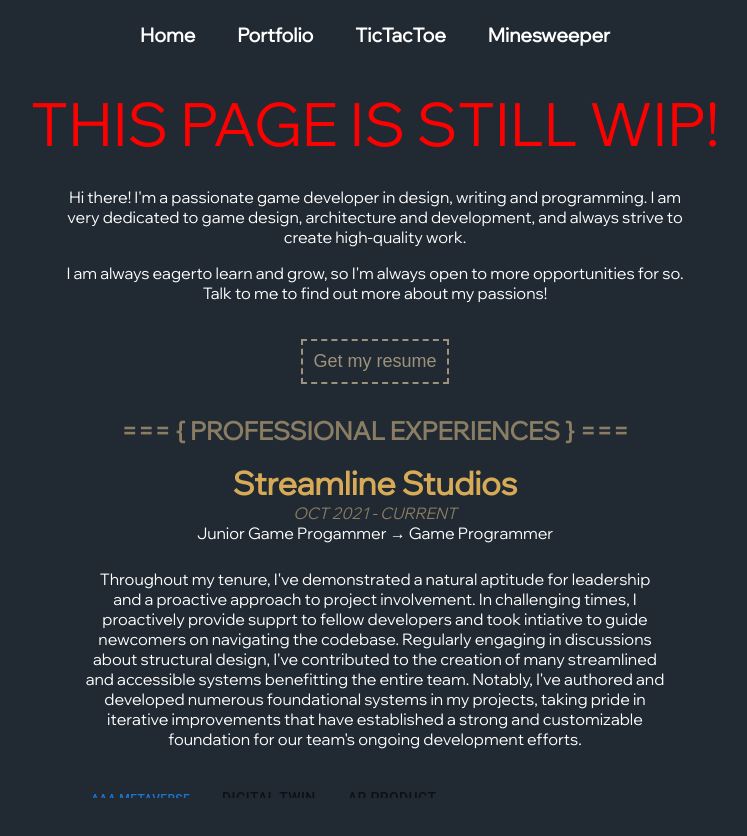
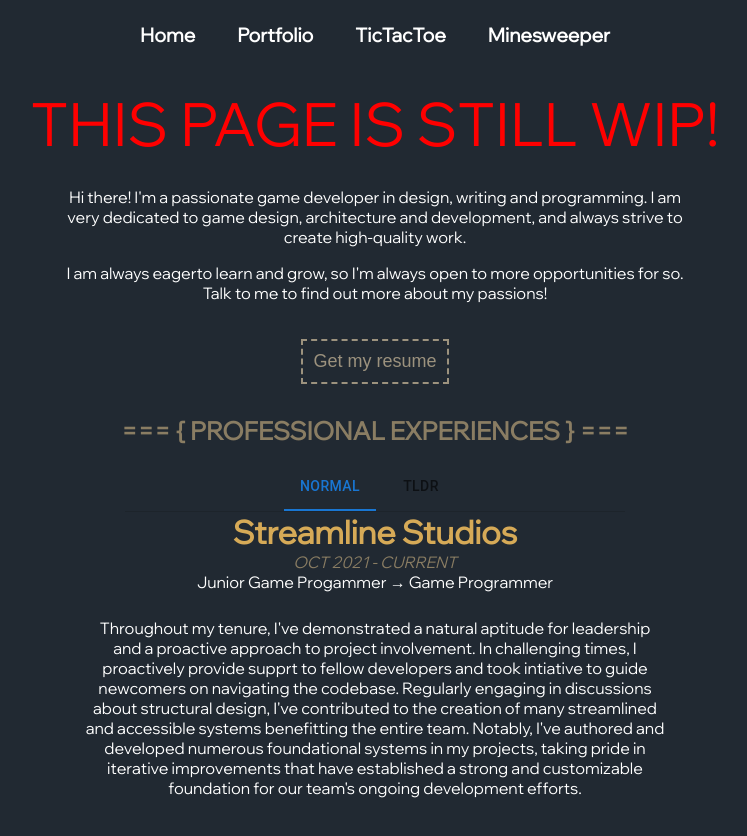
Before and after one commit to Magthylius/magthylius.github.io, a React (Create React App) app: page /#/portfolio in a window 1280 px wide. Shown: the top 836 px of the page, without its empty margins (265-1012 px from the left). Built offline with nearby package versions, Linux system fonts and the light colour scheme.

Commit message:
feat: tldr tab

```diff
--- a/src/Pages/Portfolio/Portfolio.styles.scss
+++ b/src/Pages/Portfolio/Portfolio.styles.scss
@@ -47,6 +47,11 @@
 
 .headerTitle {
   padding-top: 15px;
+}
+
+.readModeTab {
+  width: 500px;
+  margin: auto;
 }
 
 .skillsetSection {
--- a/src/Pages/Portfolio/Portfolio.tsx
+++ b/src/Pages/Portfolio/Portfolio.tsx
@@ -7,12 +7,21 @@ import "./Portfolio.styles.scss"
 import 'slick-carousel/slick/slick.css'
 import 'slick-carousel/slick/slick-theme.css'
 import { Box, Tab, Tabs } from "@mui/material";
-import { useState } from "react";
+import { useContext, useState } from "react";
 
 const PlaceholderImagePath = "Assets/Graphics/placeholder.png";
 
+enum ReadMode {
+  Normal,
+  TLDR
+}
+
 interface ISliderProps {
   content: any
+}
+
+interface IExperienceSectionProps {
+  readMode: ReadMode
 }
 
 function ShowcaseCarousel(props: ISliderProps) {
@@ -89,13 +98,15 @@ function SkillsetSection(props: ISectionProps) {
   );
 }
 
-function ExperienceSection() {
+function ExperienceSection(props: IExperienceSectionProps) {
+  const { readMode } = props;
+
   let bShowYears = false;
-  const timelineLabel = "OCT 2021 - CURRENT";
-  const yearsOfExperience = "2 YEARS OF EXPERIENCE";
-  const promotionTrack = "Junior Game Progammer → Game Programmer"
+  const timelineLabel = readMode === ReadMode.Normal ? "OCT 2021 - CURRENT" : "2 YEARS";
+  const promotionTrack =
+    readMode === ReadMode.Normal ? "Junior Game Progammer → Game Programmer" : "Junior → Mid-Level Programmer";
   const description =
-    <div>
+    readMode === ReadMode.Normal ?
       <p>
         Throughout my tenure, I've demonstrated a natural aptitude for leadership and a proactive
         approach to project involvement. In challenging times, I proactively provide supprt to fellow
@@ -105,12 +116,17 @@ function ExperienceSection() {
         Notably, I've authored and developed numerous foundational systems in my projects,
         taking pride in iterative improvements that have established a strong and customizable
         foundation for our team's ongoing development efforts.
+      </p> :
+      <p>
+        During my time here, I've shown a knack for leadership and an active role in projects.
+        In tough times, I lend a hand to fellow developers and help newcomers grasp the code.
+        I often discuss design for easy-to-use systems that benefit the team. I've created core systems
+        with pride, improving them over time for the team.
       </p>
-    </div>
 
   const [tabIndex, setTabIndex] = useState(0);
 
-  const handleChange = (event: React.SyntheticEvent, newValue: number) => {
+  const onTabChange = (event: React.SyntheticEvent, newValue: number) => {
     setTabIndex(newValue);
   };
 
@@ -134,7 +150,7 @@ function ExperienceSection() {
     <div className="experienceSection">
       <h1>Streamline Studios</h1>
       <div className="timeline" onMouseEnter={onTimelineHover}>
-        {bShowYears ? yearsOfExperience : timelineLabel}
+        {timelineLabel}
       </div>
       <div>
         {promotionTrack}
@@ -144,7 +160,7 @@ function ExperienceSection() {
       </div>
       <div className="carousel">
         <Box sx={{ borderBottom: 1, borderColor: 'divider' }}>
-          <Tabs value={tabIndex} onChange={handleChange} aria-label="basic tabs example">
+          <Tabs value={tabIndex} onChange={onTabChange} aria-label="basic tabs example" centered>
             <Tab label="AAA METAVERSE" {...TabProps(0)} wrapped />
             <Tab label="DIGITAL TWIN" {...TabProps(1)} />
             <Tab label="AR PRODUCT" {...TabProps(2)} />
@@ -166,6 +182,19 @@ function ExperienceSection() {
 }
 
 export default function PortfolioPage() {
+  const [readMode, setReadMode] = useState(ReadMode.Normal);
+
+  const onReadModeChange = (event: React.SyntheticEvent, newValue: number) => {
+    setReadMode(newValue);
+  };
+
+  function OnReadModeChange(mode: ReadMode) {
+    return {
+      id: `simple-tab-${mode}`,
+      'aria-controls': `simple-tabpanel-${mode}`,
+    };
+  }
+
   return (
     <div className="mainContainer">
       <div className="disclaimer">
@@ -204,6 +233,15 @@ export default function PortfolioPage() {
       <h1 className="headerTitle" style={{ fontSize: 25 }}>
         === {`{`} PROFESSIONAL EXPERIENCES {`}`} ===
       </h1>
-      <ExperienceSection />
+      <div className="readModeTab">
+        <Box sx={{ borderBottom: 1, borderColor: 'divider' }}>
+          <Tabs value={readMode} onChange={onReadModeChange} aria-label="basic tabs example" centered>
+            <Tab label="Normal" {...OnReadModeChange(0)} />
+            <Tab label="TLDR" {...OnReadModeChange(1)} />
+          </Tabs>
+        </Box>
+      </div>
+      <ExperienceSection readMode={readMode} />
+
     </div>);
 }
```
